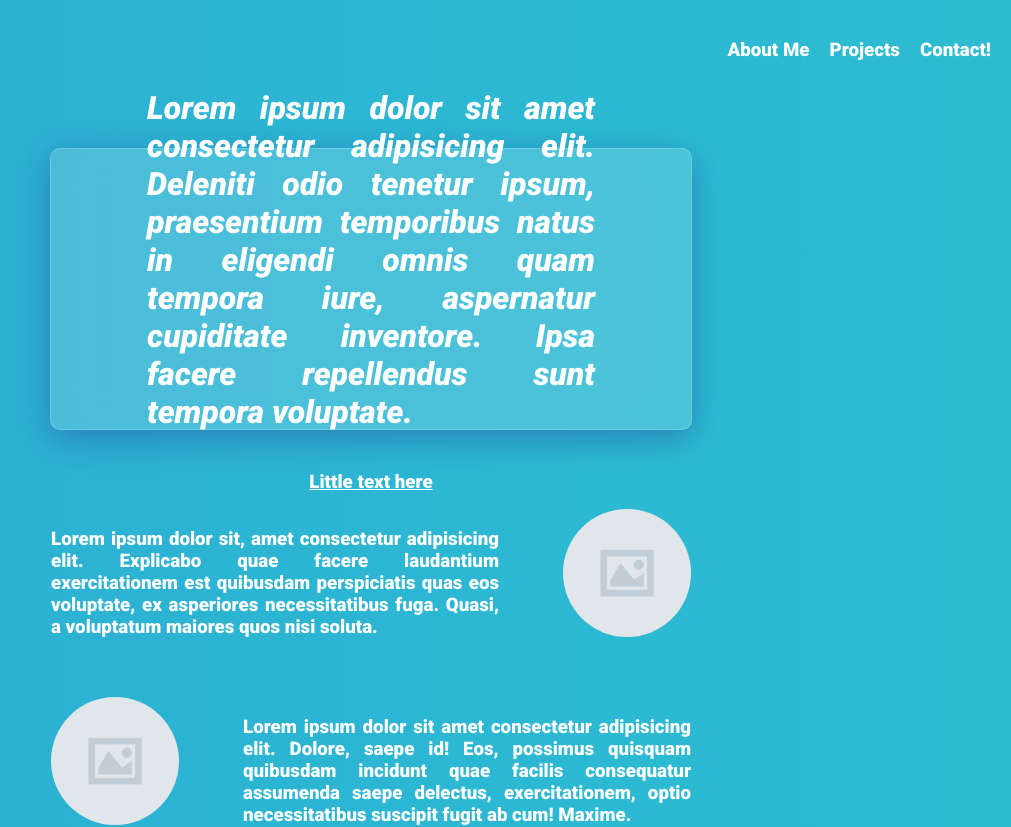
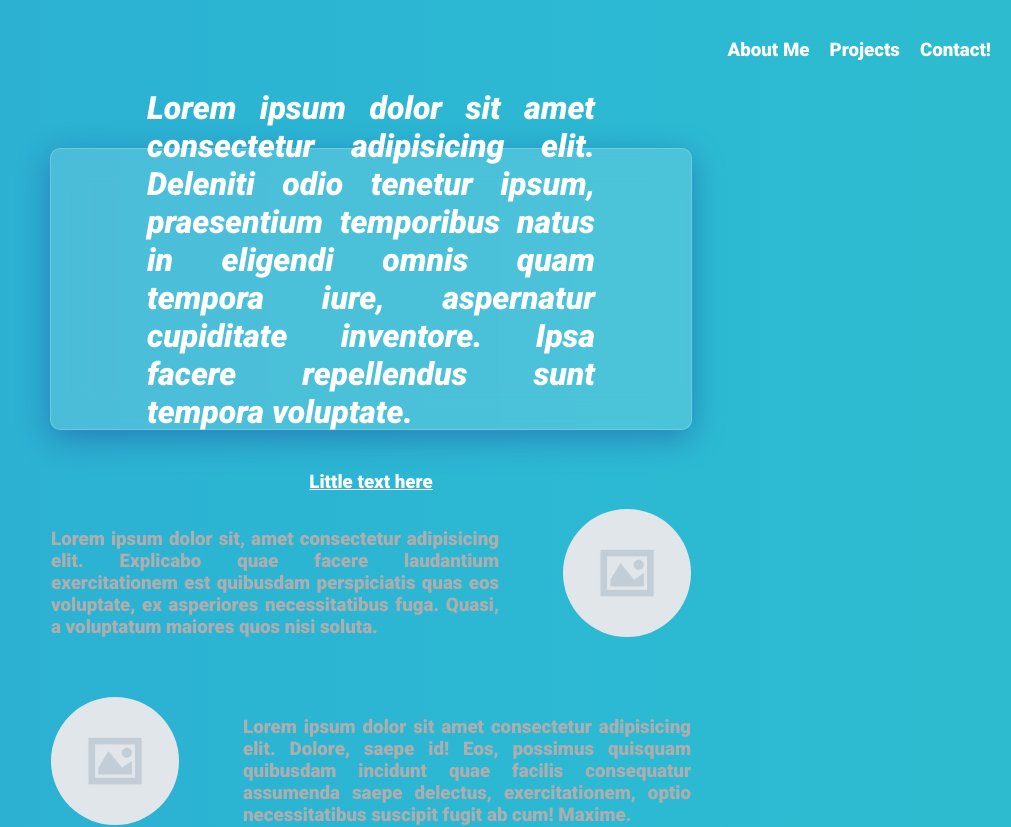
Before and after one commit to NovumChaldea/persona, a React (Create React App) app: page / in a window 1280 px wide. Shown: the top 827 px of the page, without its empty margins (269-1280 px from the left). Built offline with nearby package versions, Linux system fonts and the light colour scheme.

Commit message:
minimal change in color

```diff
--- a/src/styles/About.module.css
+++ b/src/styles/About.module.css
@@ -8,7 +8,7 @@
 .container{
     width: 50%;
     height: 70%;
-    color: white;
+    color: rgb(174, 174, 174);
     display: flex;
     flex-direction: row;
     justify-content: space-between;
```
